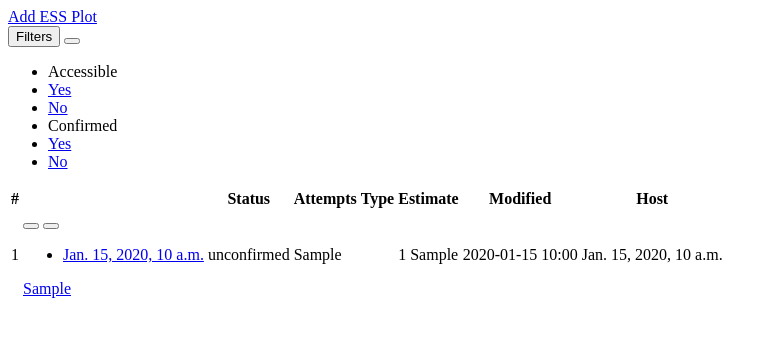
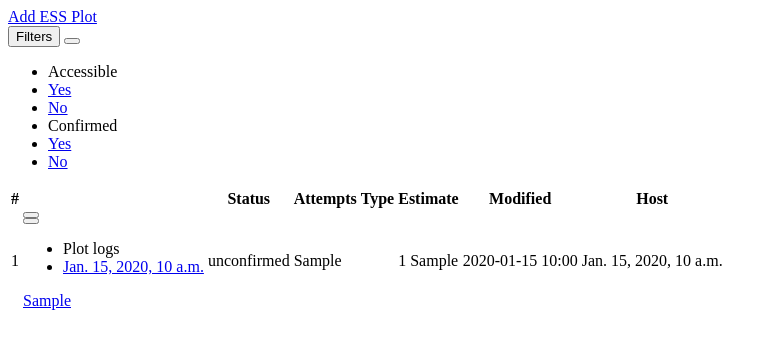
Before and after one commit to botswana-combination-prevention-project/plot, a Django app: template plot/templates/plot/list.html in a window 1280 px wide. Shown: the top 349 px of the page, without its empty margins (0-777 px from the left). Run offline with Django 3.2, Linux system fonts and the light colour scheme; the template is opened without the code that fills it: most values are stand-ins (such as "Sample title", 1, 10 or a date in 2020); some libraries are stand-ins or nearby versions.

Commit message:
fix ordering of log history, fix missing querystring attr when editing a plot log, remove readonly for plot log

```diff
--- a/plot/templates/plot/list.html
+++ b/plot/templates/plot/list.html
@@ -46,23 +46,29 @@
                             <td>{{ forloop.counter }}</td>
                             <!--buttons-->
                             <td style="white-space: nowrap">
-                                <a title="Add log entry" role="button" class="btn btn-sm {% if result.plot_log_entry %}btn-default disabled{% else %}btn-warning{% endif %}"
-                                  href="{% url 'plot:plot_admin:plot_plotlogentry_add' %}?plot_log={{result.plot_log.pk}}&next=plot:list_url,plot_identifier&plot_identifier={{ result.plot.plot_identifier }}">
-                                    <i class="fa fa-plus fa-sm"></i> <i class="fa fa-file-o"></i></a>
                               <!--plot log entry history -->
                               <div class="btn-group">
-                                <button title = "Plot log history" type="button" class="btn btn-default btn-sm"><i class="fa fa-history fa-lg"></i> <i class="fa fa-files-o fa-lg"></i></button>
-                                <button type="button" class="btn btn-default btn-sm dropdown-toggle" data-toggle="dropdown"
-                                  href="{% url 'plot:plot_admin:plot_plotlogentry_changelist' %}?q={{ result.plot.plot_identifier }}">
-                                    <span class="caret"></span></button>
-                                    <ul class="dropdown-menu" role="menu">
-                                      {% for log_entry in result.plot_log_entries %}
-                                        <li><a href="{% url 'plot:plot_admin:plot_plotlogentry_change' log_entry.pk %}?next=plot:list_url,plot_identifier&plot_identifier={{ result.plot.plot_identifier }}">{{ log_entry.report_datetime }}</a></li>
-                                      {% endfor %}
-                                    </ul>
+                                <div class="btn-group">
+                                  <a title="Add plot log" type="button" class="btn {% if result.plot_log_entry %}btn-default disabled{% else %}btn-warning{% endif %} btn-sm dropdown-toggle"
+                                    href="{% url 'plot:plot_admin:plot_plotlogentry_add' %}?plot_log={{result.plot_log.pk}}&next=plot:list_url,plot_identifier&plot_identifier={{ result.plot.plot_identifier }}">
+                                      <i class="fa fa-plus"></i>
+                                  </a>
+                                </div>
+                                <button title = "Plot logs" type="button" class="btn btn-default btn-sm">
+                                  <i class="fa fa-history fa-lg"></i> <i class="fa fa-files-o fa-lg"></i></button>
+                                <div class="btn-group">
+                                  <button title="History" type="button" class="btn btn-default btn-sm dropdown-toggle" data-toggle="dropdown">
+                                      <span class="caret"></span></button>
+                                      <ul class="dropdown-menu" role="menu">
+                                        <li class="dropdown-header">Plot logs</li>
+                                        {% for log_entry in result.plot_log_entries %}
+                                          <li><a href="{% url 'plot:plot_admin:plot_plotlogentry_change' log_entry.pk %}?next=plot:list_url,plot_identifier&plot_identifier={{ result.plot.plot_identifier }}&plot_log={{ log_entry.plot_log.id }}">{{ log_entry.report_datetime }}</a></li>
+                                        {% endfor %}
+                                      </ul>
+                                </div>
                               </div>
                               <!--end plot log entry history -->
-                              <a title="change plot" role="button" class="btn btn-sm {% if result.plot.confirmed %}btn-success{%else%}btn-default{%endif%}{% if not result.plot_log_entries %} disabled{% endif %}" href="{% url 'plot:plot_admin:plot_plot_change' result.plot.id %}?next=plot:list_url,plot_identifier&plot_identifier={{ result.plot.plot_identifier }}"><i class="fa fa-building-o fa-lg"></i> {{ result.plot.plot_identifier }} <i class="fa fa-pencil fa-sm"></i></a>
+                              <a title="change plot" role="button" class="btn btn-sm {% if result.plot.confirmed %}btn-success{%else%}btn-default{%endif%}{% if not result.plot_log_entry %} disabled{% endif %}" href="{% url 'plot:plot_admin:plot_plot_change' result.plot.id %}?next=plot:list_url,plot_identifier&plot_identifier={{ result.plot.plot_identifier }}"><i class="fa fa-building-o fa-lg"></i> {{ result.plot.plot_identifier }} <i class="fa fa-pencil fa-sm"></i></a>
                               <a title="households" role="button" class="btn btn-sm btn-default{% if result.plot.household_count == 0 %} disabled{% endif %}" href="{% url 'household:list_url' plot_identifier=result.plot.plot_identifier %}"> <i class="fa fa-home fa-lg"></i></a>
                           		<a title="map" role="button" class="btn btn-sm btn-default" href="{% url 'plot:map_url' map_area=result.plot.map_area plot_identifier=result.plot.plot_identifier %}"><i class="fa fa-map-marker fa-lg"></i></a>
                             </td>
@@ -89,6 +95,13 @@
                         {% endfor %}
                       </tbody>
                     </table>
+                    <table>
+                    <tr><td>&nbsp;</td></tr>
+                    <tr><td>&nbsp;</td></tr>
+                    <tr><td>&nbsp;</td></tr>
+                    <tr><td>&nbsp;</td></tr>
+                    <tr><td>&nbsp;</td></tr>
+                    </table>
                     {% include 'edc_search/paginator.html' %}
                   </div>
               {% endif %}
```
Also changed, not shown: plot/admin.py (+0 -7 lines), plot/views/plots_view.py (+2 -6 lines).
